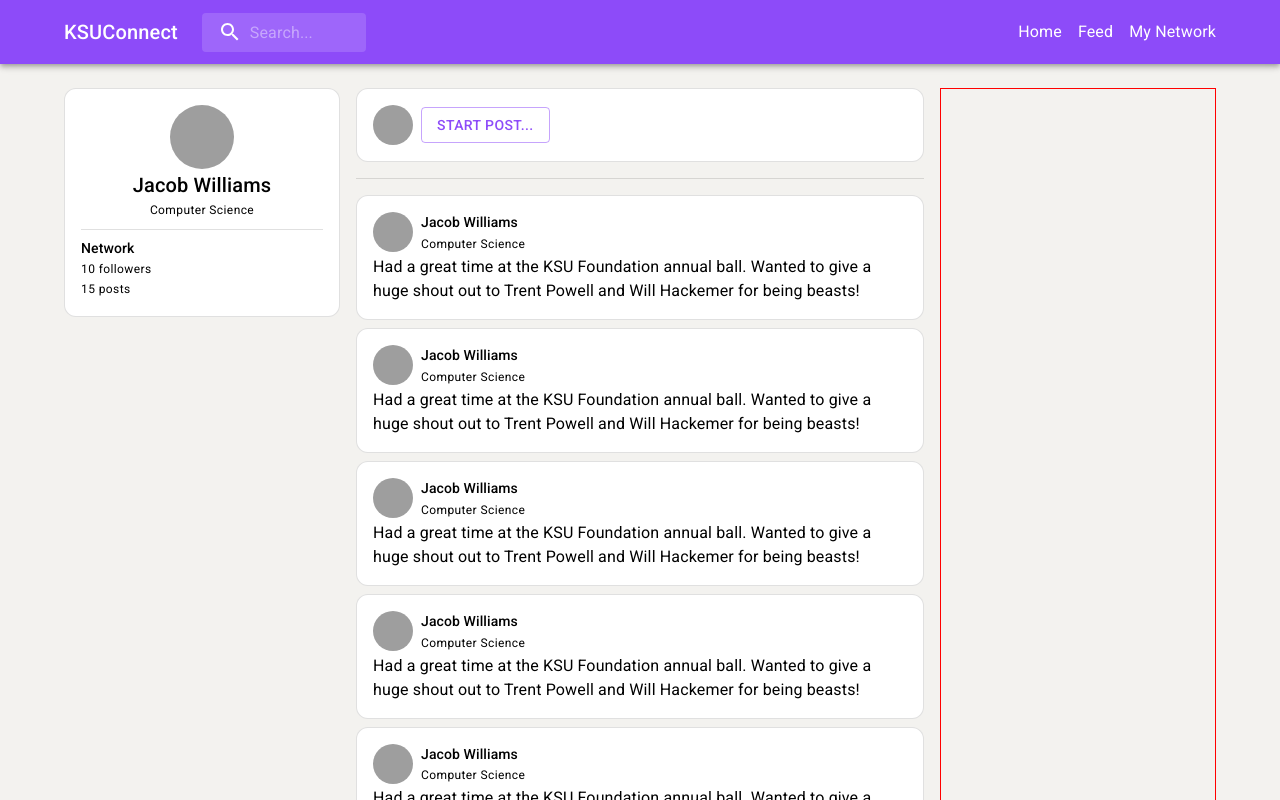
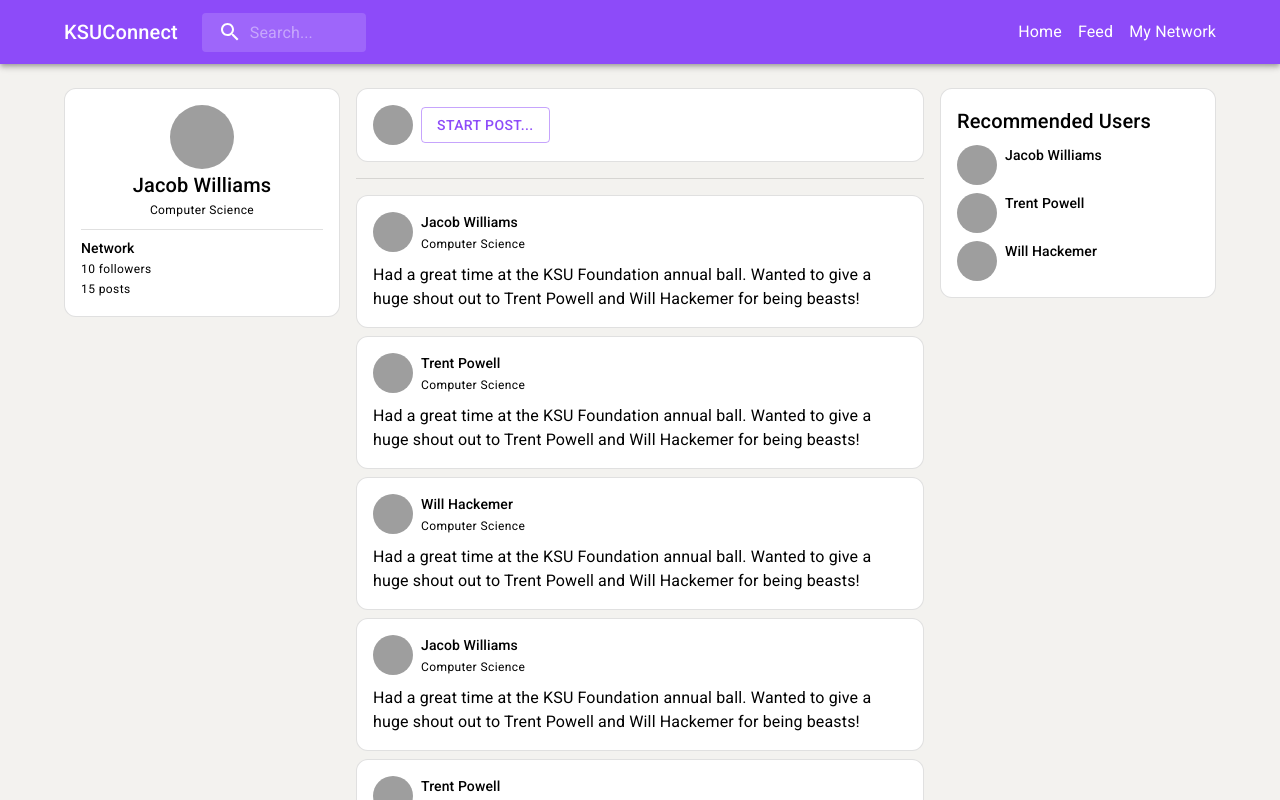
Before and after one commit to jfw2020/ksu-connect-client, a Next.js app: page /feed in a window 1280 px wide. Shown: the top 800 px of the page. Built offline with nearby package versions, Linux system fonts and the light colour scheme; grey boxes are pictures that could not be loaded.

Commit message:
added redux and cleaned a bunch of things up

```diff
--- a/components/PostCard.tsx
+++ b/components/PostCard.tsx
@@ -1,6 +1,7 @@
+import { useAppSelector } from "@/hooks"
+import { selectUserById } from "@/slices/usersSlice"
 import { Post } from "@/types/postType"
-import { User } from "@/types/userType"
-import { Avatar, Box, Typography } from "@mui/material"
+import { Avatar, Box, Stack, Typography } from "@mui/material"
 import * as React from "react"
 
 interface PostCardProps {
@@ -9,7 +10,7 @@ interface PostCardProps {
 
 export default function PostCard( props: PostCardProps ) {
 	return (
-		<Box
+		<Stack
 			padding={2}
 			border="1px solid"
 			borderColor="divider"
@@ -17,10 +18,11 @@ export default function PostCard( props: PostCardProps ) {
 			sx={{
 				backgroundColor: "white"
 			}}
+			gap={1}
 		>
 			<Header userId={props.post.userId} />
 			<Typography variant="body1">{props.post.content}</Typography>
-		</Box>
+		</Stack>
 	)
 }
 
@@ -29,13 +31,7 @@ interface HeaderProps {
 }
 
 function Header( props: HeaderProps ) {
-	const user: User = {
-		userId: props.userId,
-		username: "jacob_williams",
-		firstName: "Jacob",
-		lastName: "Williams",
-		imageUrl: "https://cdn.pixabay.com/photo/2015/10/05/22/37/blank-profile-picture-973460_960_720.png"
-	}
+	const user = useAppSelector( state => selectUserById( state, props.userId ) )
 
 	return (
 		<Box display="flex" flexDirection="row" gap={1}>
--- a/components/ProfileCard.tsx
+++ b/components/ProfileCard.tsx
@@ -1,6 +1,15 @@
+import { User } from "@/types/userType"
 import { Avatar, Divider, Stack, Typography } from "@mui/material"
 
 export default function ProfileCard() {
+	const user: User = {
+		firstName: "Jacob",
+		lastName: "Williams",
+		username: "jfw2020",
+		userId: 1,
+		imageUrl: "https://images.unsplash.com/photo-1529665253569-6d01c0eaf7b6?ixlib=rb-4.0.3&ixid=MnwxMjA3fDB8MHxzZWFyY2h8NHx8cHJvZmlsZXxlbnwwfHwwfHw%3D&w=1000&q=80",
+	}
+
 	return (
 		<Stack
 			sx={{
@@ -15,15 +24,15 @@ export default function ProfileCard() {
 		>
 			<Stack alignItems="center">
 				<Avatar
-					alt="Profile Image"
-					src="https://cdn.pixabay.com/photo/2015/10/05/22/37/blank-profile-picture-973460_960_720.png"
+					alt={`${user.firstName} ${user.lastName}`}
+					src={user.imageUrl}
 					sx={{
 						width: 64,
 						height: 64,
 						justifySelf: "center"
 					}}
 				/>
-				<Typography variant="h6">Jacob Williams</Typography>
+				<Typography variant="h6">{user.firstName} {user.lastName}</Typography>
 				<Typography variant="caption">Computer Science</Typography>
 			</Stack>
 			<Stack>
--- /dev/null
+++ b/components/RecommendedUsersCard.tsx
@@ -0,0 +1,51 @@
+import { useAppSelector } from "@/hooks"
+import { selectUserById, selectUserIds } from "@/slices/usersSlice"
+import { Stack, Typography, Box, Avatar } from "@mui/material"
+
+export default function RecommendedUsersCard() {
+	const userIds = useAppSelector( selectUserIds )
+
+	return (
+		<Stack
+			sx={{
+				padding: 2,
+				borderRadius: 3,
+				backgroundColor: "white",
+			}}
+			border="1px solid"
+			borderColor="divider"
+			gap={1}
+		>
+			<Typography variant="h6">Recommended Users</Typography>
+			{userIds.map( userId => (
+				<UserRow
+					key={userId}
+					userId={userId}
+				/>
+			) )}
+		</Stack>
+	)
+}
+
+interface UserRowProps {
+	userId: number
+}
+
+function UserRow( props: UserRowProps ) {
+	const user = useAppSelector( state => selectUserById( state, props.userId ) )
+
+	return (
+		<Box
+			sx={{
+				display: "flex",
+				gap: 1
+			}}
+		>
+			<Avatar
+				alt={`${user.firstName} ${user.lastName}`}
+				src={user.imageUrl}
+			/>
+			<Typography variant="subtitle2">{user.firstName} {user.lastName}</Typography>
+		</Box>
+	)
+}
--- /dev/null
+++ b/hooks.ts
@@ -0,0 +1,7 @@
+import { useDispatch, useSelector } from "react-redux"
+import type { TypedUseSelectorHook } from "react-redux"
+import type { RootState, AppDispatch } from "./store"
+
+// Use throughout your app instead of plain `useDispatch` and `useSelector`
+export const useAppDispatch: () => AppDispatch = useDispatch
+export const useAppSelector: TypedUseSelectorHook<RootState> = useSelector
--- a/package.json
+++ b/package.json
@@ -14,6 +14,7 @@
     "@fontsource/roboto": "^4.5.8",
     "@mui/icons-material": "^5.11.16",
     "@mui/material": "^5.12.0",
+    "@reduxjs/toolkit": "^1.9.5",
     "@types/node": "18.15.6",
     "@types/react": "18.0.28",
     "@types/react-dom": "18.0.11",
@@ -22,6 +23,7 @@
     "next": "13.2.4",
     "react": "18.2.0",
     "react-dom": "18.2.0",
+    "react-redux": "^8.0.5",
     "typescript": "5.0.2"
   },
   "devDependencies": {
--- a/pages/_app.tsx
+++ b/pages/_app.tsx
@@ -6,6 +6,8 @@ import "@fontsource/roboto/400.css"
 import "@fontsource/roboto/500.css"
 import "@fontsource/roboto/700.css"
 import { ThemeProvider, createTheme } from "@mui/material"
+import { Provider } from "react-redux"
+import { store } from "@/store"
 
 export default function App( { Component, pageProps }: AppProps ) {
 	const theme = createTheme( {
@@ -19,8 +21,10 @@ export default function App( { Component, pageProps }: AppProps ) {
 
 	return (
 		<ThemeProvider theme={theme}>
-			<Navbar />
-			<Component {...pageProps} />
+			<Provider store={store}>
+				<Navbar />
+				<Component {...pageProps} />
+			</Provider>
 		</ThemeProvider>
 	)
 }
--- a/pages/feed.tsx
+++ b/pages/feed.tsx
@@ -1,26 +1,71 @@
+import { useAppDispatch } from "@/hooks"
 import CreatePostCard from "@/components/CreatePostCard"
 import PostCard from "@/components/PostCard"
 import ProfileCard from "@/components/ProfileCard"
+import { usersActions } from "@/slices/usersSlice"
 import { Post } from "@/types/postType"
-import { Box, Container, Divider, Grid, Stack } from "@mui/material"
+import { CircularProgress, Container, Divider, Grid, Stack } from "@mui/material"
 import Head from "next/head"
 import * as React from "react"
+import RecommendedUsersCard from "@/components/RecommendedUsersCard"
 
 export default function Feed() {
-	const posts = React.useMemo( () => {
-		const temp: Post[] = []
+	/**
+	 * Hooks
+	 */
+	const dispatch = useAppDispatch()
+
+	/**
+	 * State
+	 */
+	// State to hold a list of posts for the user's feed
+	const [posts, setPosts] = React.useState( [] as Post[] )
+	// State to hold if the feed is loading
+	const [ loading, setLoading] = React.useState( true )
+
+	/**
+	 * Effects
+	 */
+	// Initial render - initializes the users in the Redux store and fetches the user's feed from the API
+	React.useEffect( () => {
+		dispatch( usersActions.updateUser( {
+			firstName: "Jacob",
+			lastName: "Williams",
+			imageUrl: "https://images.unsplash.com/photo-1529665253569-6d01c0eaf7b6?ixlib=rb-4.0.3&ixid=MnwxMjA3fDB8MHxzZWFyY2h8NHx8cHJvZmlsZXxlbnwwfHwwfHw%3D&w=1000&q=80",
+			userId: 1,
+			username: "jfw2020"
+		} ) )
+		dispatch( usersActions.updateUser( {
+			firstName: "Trent",
+			lastName: "Powell",
+			imageUrl: "https://pbs.twimg.com/media/FjU2lkcWYAgNG6d.jpg",
+			userId: 2,
+			username: "tpowell"
+		} ) )
+		dispatch( usersActions.updateUser( {
+			firstName: "Will",
+			lastName: "Hackemer",
+			imageUrl: "https://marketplace.canva.com/EAE2_HrPNRU/1/0/1600w/canva-mascot-character-twitch-profile-picture-jF0b61iv4pQ.jpg",
+			userId: 3,
+			username: "whack"
+		} ) )
+
+		const newPosts: Post[] = []
 		for( let i = 0; i < 20; i++ ) {
-			temp.push( {
+			newPosts.push( {
 				postId: i,
-				userId: 1,
+				userId: i % 3 + 1,
 				content: "Had a great time at the KSU Foundation annual ball. Wanted to give a huge shout out to Trent Powell and Will Hackemer for being beasts!",
 				postedOn: new Date(),
 				editedOn: new Date()
 			} )
 		}
 
-		return temp
-	}, [] )
+		setPosts( newPosts )
+		setTimeout( () => {
+			setLoading( false )
+		}, 2000 )
+	}, [ dispatch ] )
 
 	return (
 		<Container
@@ -46,16 +91,17 @@ export default function Feed() {
 								mb: 2
 							}}
 						/>
-						<Stack spacing={1}>
-							{posts.map( ( post, index ) => (
+						<Stack spacing={1} alignItems="center">
+							{loading && (
+								<CircularProgress />
+							)}
+							{!loading && posts.map( ( post, index ) => (
 								<PostCard post={post} key={index} />
 							) )}
 						</Stack>
 					</Grid>
 					<Grid item xs={3} >
-						<Box
-							sx={{ border: "1px solid red", height: "100%" }}
-						/>
+						<RecommendedUsersCard />
 					</Grid>
 				</Grid>
 			</main>
--- /dev/null
+++ b/slices/usersSlice.ts
@@ -0,0 +1,63 @@
+import { RootState } from "@/store"
+import { User } from "@/types/userType"
+import { PayloadAction, createSelector, createSlice } from "@reduxjs/toolkit"
+
+/**
+ * Reducers
+ */
+const updateUser = ( state: UsersState, action: PayloadAction<User> ) => {
+	const userId = action.payload.userId
+
+	if( !state.userIds.includes( userId ) ) {
+		state.userIds = [...state.userIds, userId]
+	}
+
+	state.users = {
+		...state.users,
+		[userId]: action.payload
+	}
+}
+
+/**
+ * Selectors
+ */
+export const selectUserIds = ( state: RootState ) => state.users.userIds
+const selectUsers = ( state: RootState ) => state.users.users
+
+export const selectAllUsers = createSelector(
+	selectUserIds,
+	selectUsers,
+	( userIds, users ) => userIds.map( userId => users[userId] )
+)
+
+export const selectUserById = createSelector(
+	selectUsers,
+	( _: RootState, userId: number ) => userId,
+	( users, userId ) => users[userId]
+)
+
+/**
+ * Slice
+ */
+export interface UsersState {
+	userIds: number[]
+	users: {
+		[userId: number]: User
+	}
+}
+
+const initialState: UsersState = {
+	userIds: [],
+	users: []
+}
+
+export const usersSlice = createSlice( {
+	name: "users",
+	initialState,
+	reducers: {
+		updateUser
+	}
+} )
+
+export const usersActions = usersSlice.actions
+export default usersSlice.reducer
--- /dev/null
+++ b/store.ts
@@ -0,0 +1,27 @@
+import { configureStore, ThunkAction, Action } from "@reduxjs/toolkit"
+import usersReducer from "./slices/usersSlice"
+
+/**
+ * Configures the store with all the necessary reducers, including
+ * the examReducer and the gradingReducer
+ */
+export const store = configureStore( {
+	reducer: {
+		users: usersReducer
+	},
+	middleware( getDefaultMiddleware ) {
+		// Ensures that non JSON-serializable objects can be stored in the store
+		return getDefaultMiddleware( {
+			serializableCheck: false
+		} )
+	}
+} )
+
+export type RootState = ReturnType<typeof store.getState>
+export type AppDispatch = typeof store.dispatch
+export type AppThunk<ReturnType = void> = ThunkAction<
+  ReturnType,
+  RootState,
+  unknown,
+  Action<string>
+>
```
Also changed, not shown: 1 other file (tests, documents, lock files or other folders).
